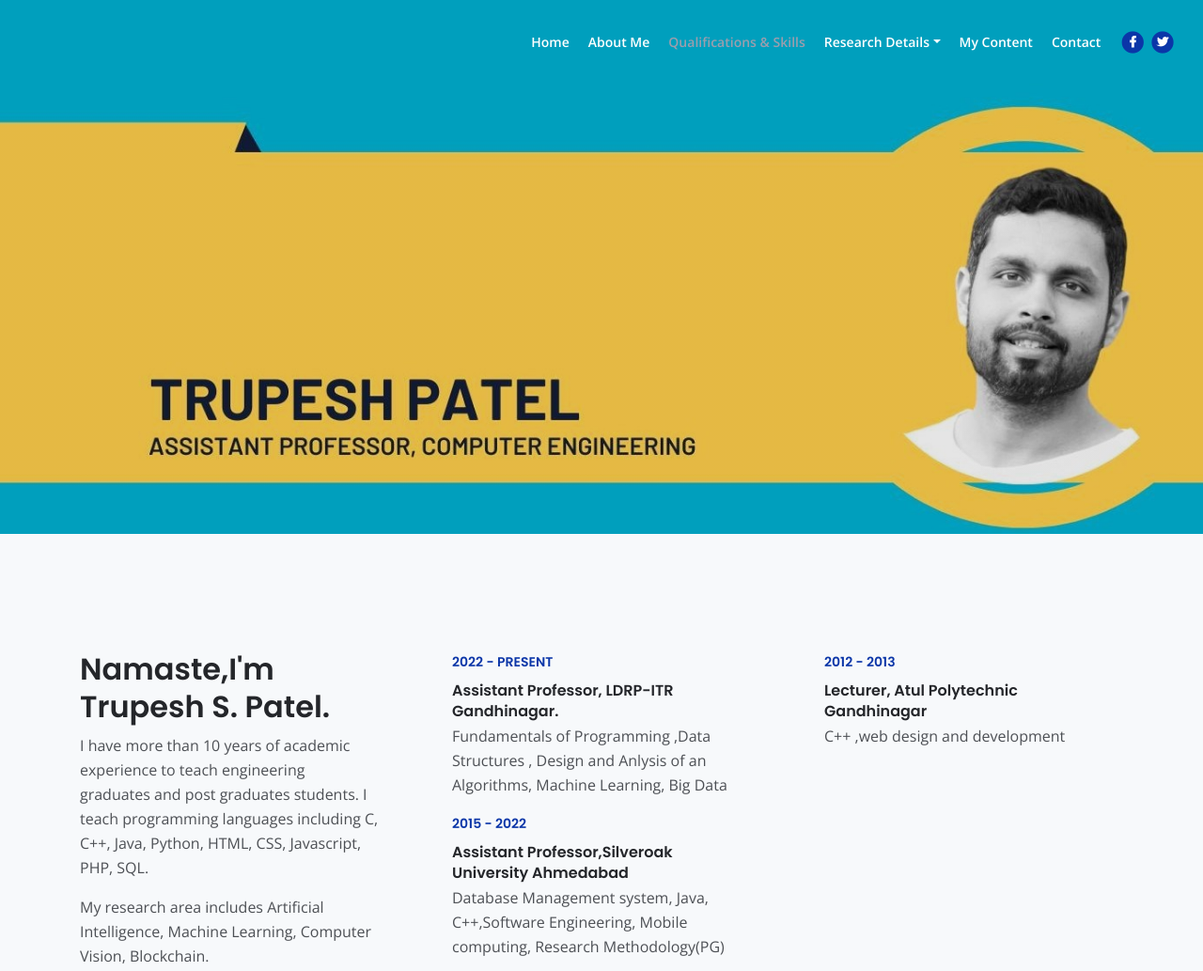
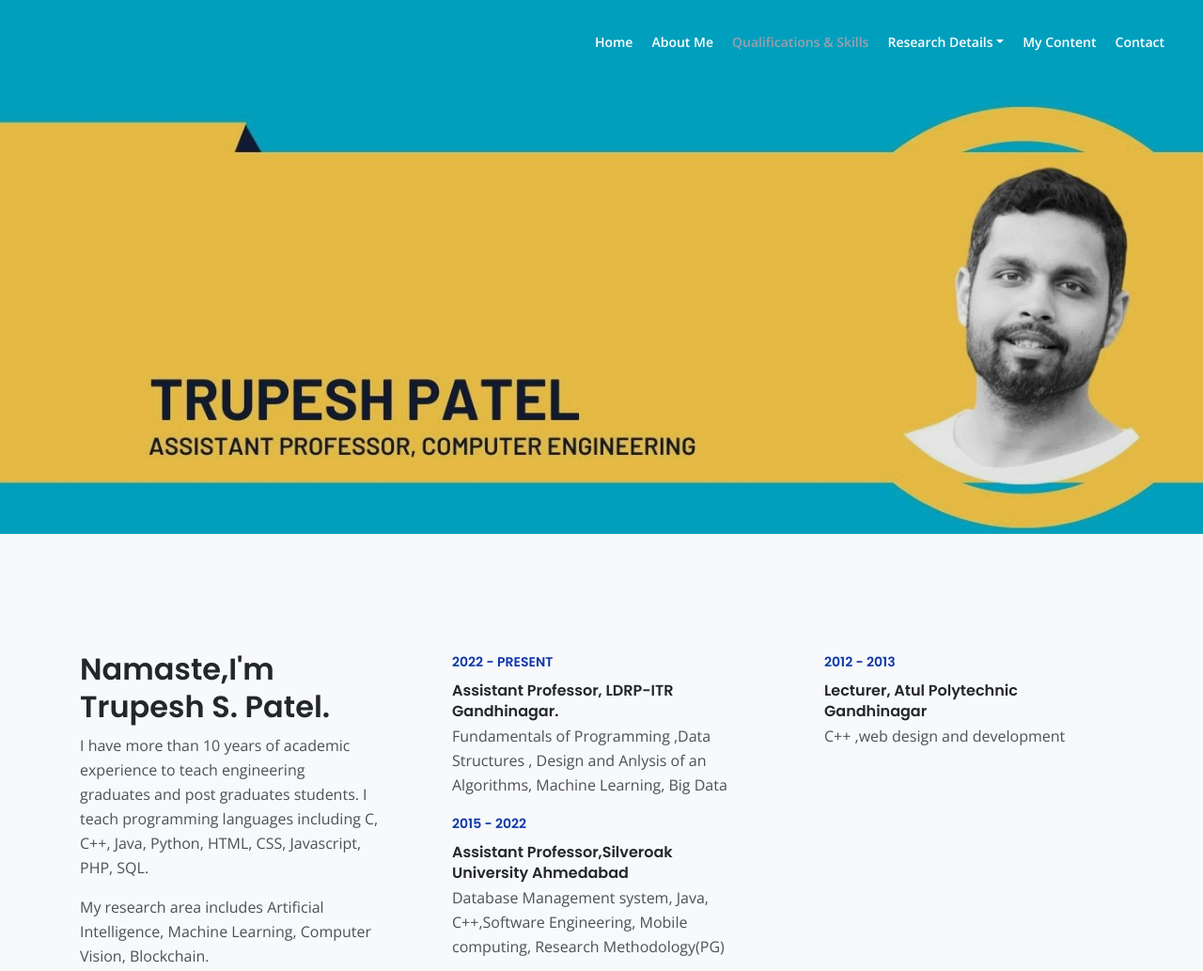
Before and after one commit to trupesh/trupesh.github.io, a plain HTML site: page index.html in a window 1280 px wide. Shown: the top 1033 px of the page at 94% size. Drawn offline with nearby package versions, Linux system fonts and the light colour scheme.

Commit message:
Update index.html

```diff
--- a/index.html
+++ b/index.html
@@ -15,7 +15,7 @@
 	<meta property="og:description" content="" /> <!-- description shown in the actual shared post -->
 	<meta property="og:image" content="" /> <!-- image link, make sure it's jpg -->
 	<meta property="og:url" content="" /> <!-- where do you want your post to link to -->
-	<meta name="twitter:card" content="summary_large_image"> <!-- to have large image post format in Twitter -->
+
 
     <!-- Webpage Title -->
     <title>Trupesh S. Patel</title>
@@ -74,20 +74,7 @@
                         <a class="nav-link page-scroll" href="#contact">Contact</a>
                     </li>
                 </ul>
-                <span class="nav-item social-icons">
-                    <span class="fa-stack">
-                        <a href="#your-link">
-                            <i class="fas fa-circle fa-stack-2x"></i>
-                            <i class="fab fa-facebook-f fa-stack-1x"></i>
-                        </a>
-                    </span>
-                    <span class="fa-stack">
-                        <a href="#your-link">
-                            <i class="fas fa-circle fa-stack-2x"></i>
-                            <i class="fab fa-twitter fa-stack-1x"></i>
-                        </a>
-                    </span>
-                </span>
+
             </div> <!-- end of navbar-collapse -->
         </div> <!-- end of container -->
     </nav> <!-- end of navbar -->
```
